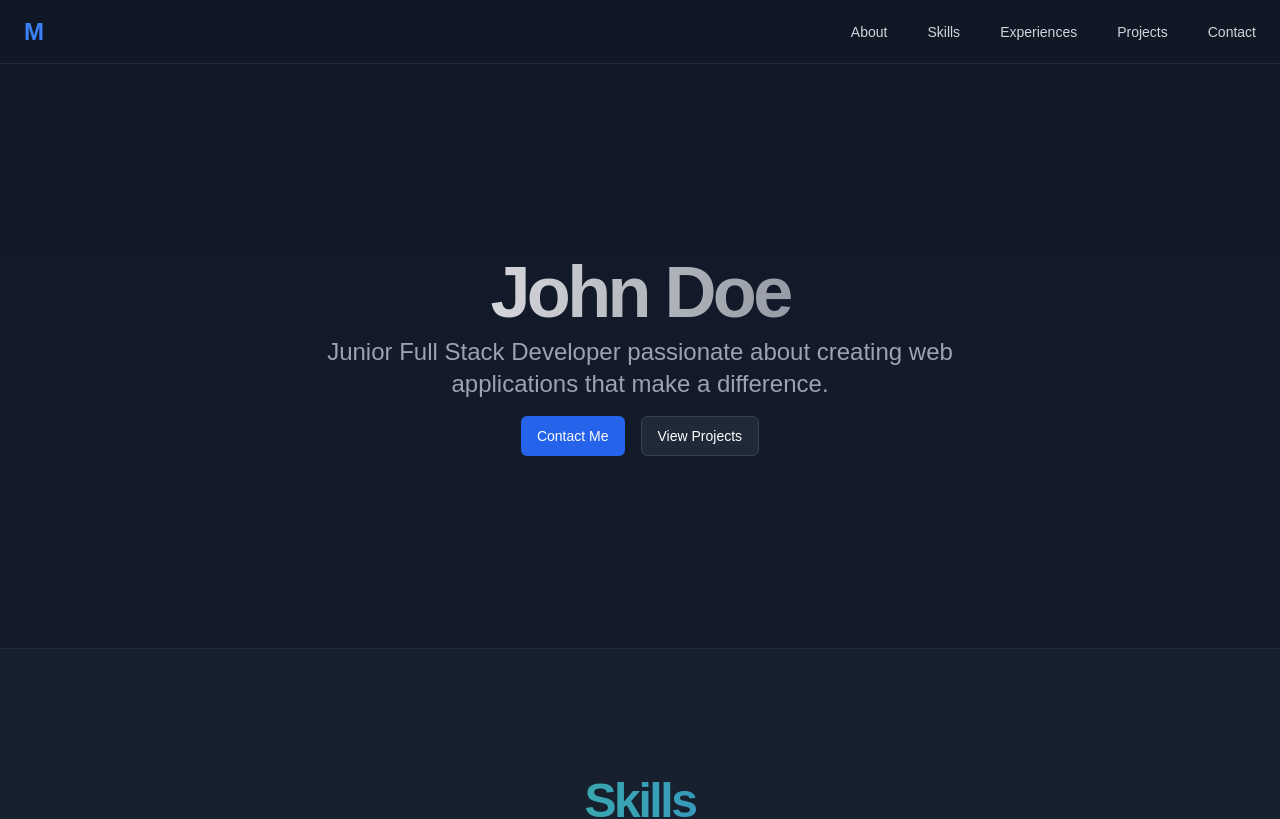
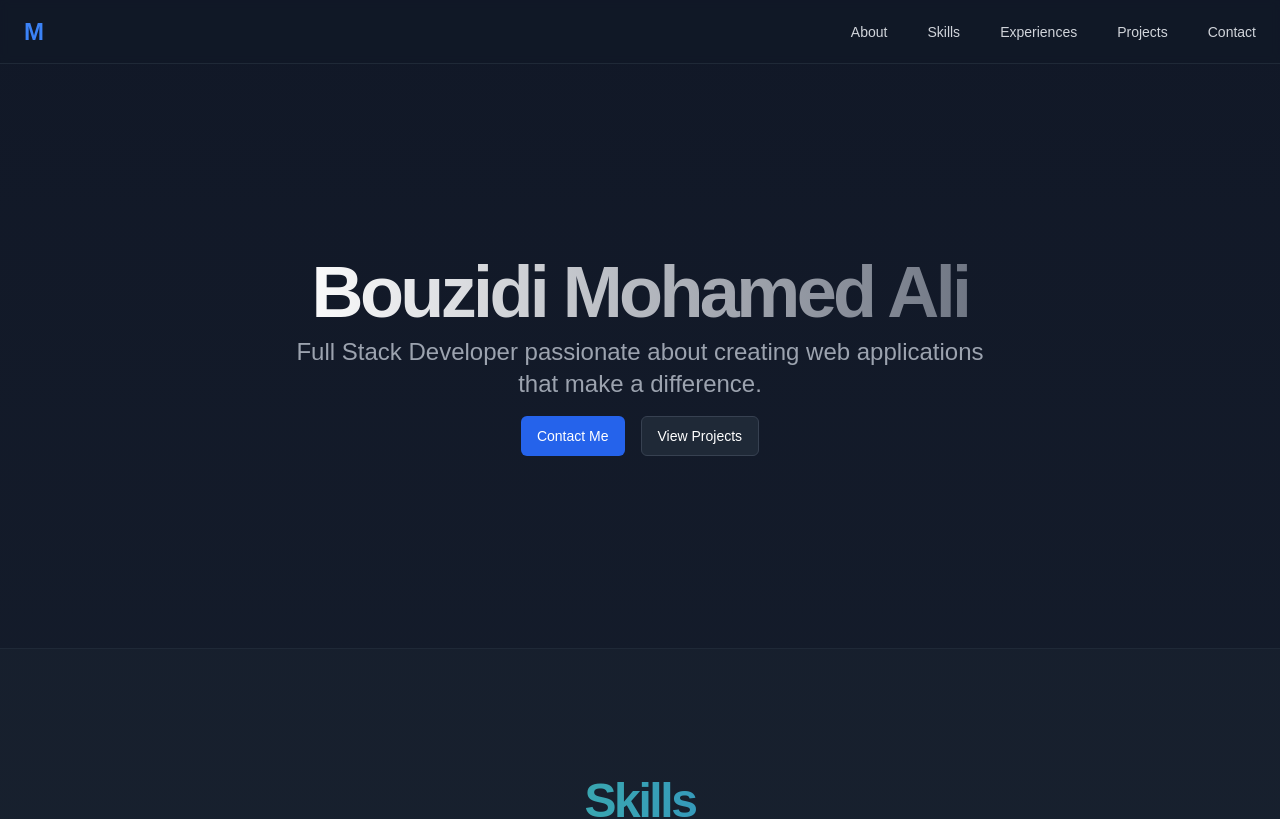
Before and after one commit to MedAliBouzidi/medalibouzidi.github.io, a Next.js app: page /portfolio/ in a window 1280 px wide. Shown: the top 819 px of the page. Built offline with nearby package versions, Linux system fonts and the light colour scheme.

Commit message:
update name

```diff
--- a/src/app/page.tsx
+++ b/src/app/page.tsx
@@ -65,10 +65,10 @@ export default function Home() {
                         <div className="flex flex-col items-center space-y-4 text-center">
                             <div className="space-y-2">
                                 <h1 className="text-4xl font-bold tracking-tighter sm:text-5xl md:text-6xl lg:text-7xl/none bg-clip-text text-transparent bg-gradient-to-r from-white to-gray-500">
-                                    John Doe
+                                    Bouzidi Mohamed Ali
                                 </h1>
                                 <p className="mx-auto max-w-[700px] text-gray-400 md:text-xl lg:text-2xl">
-                                    Junior Full Stack Developer passionate about creating web applications that make a difference.
+                                    Full Stack Developer passionate about creating web applications that make a difference.
                                 </p>
                             </div>
                             <div className="space-x-4">
```
